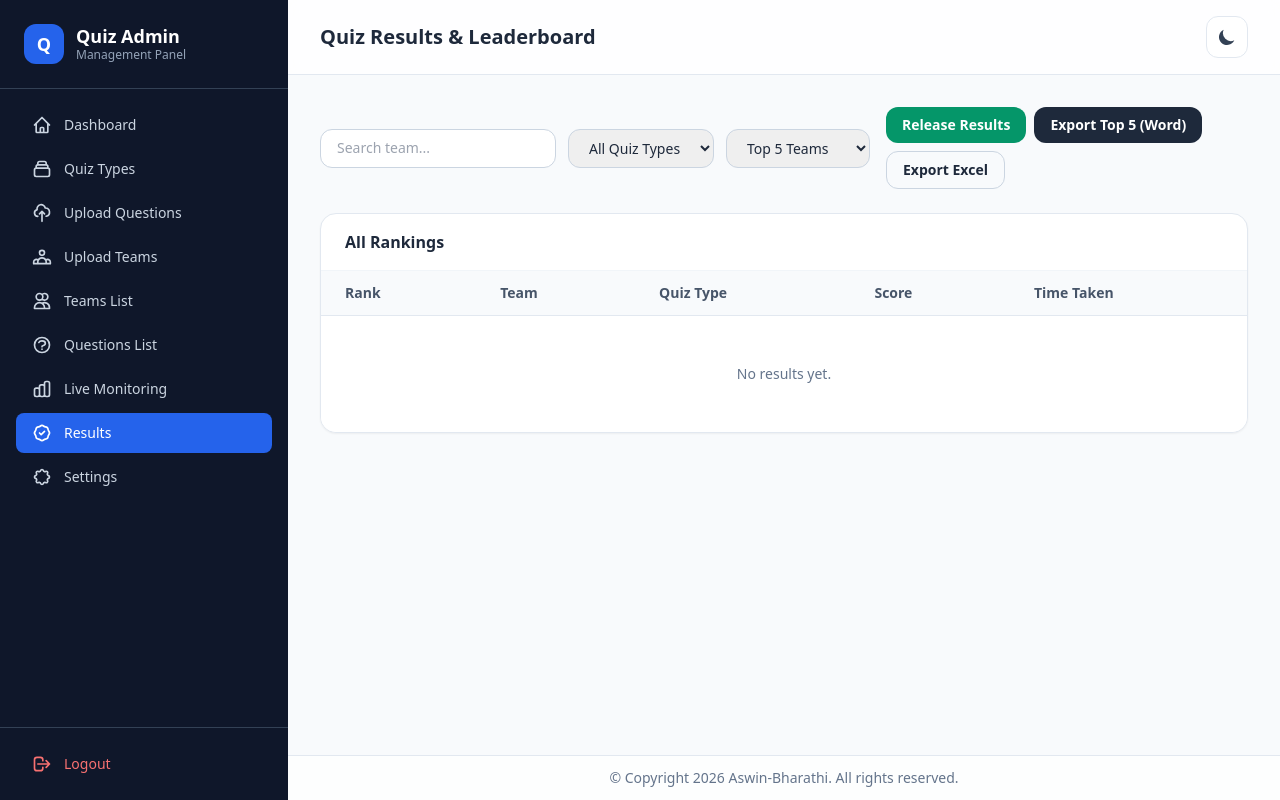
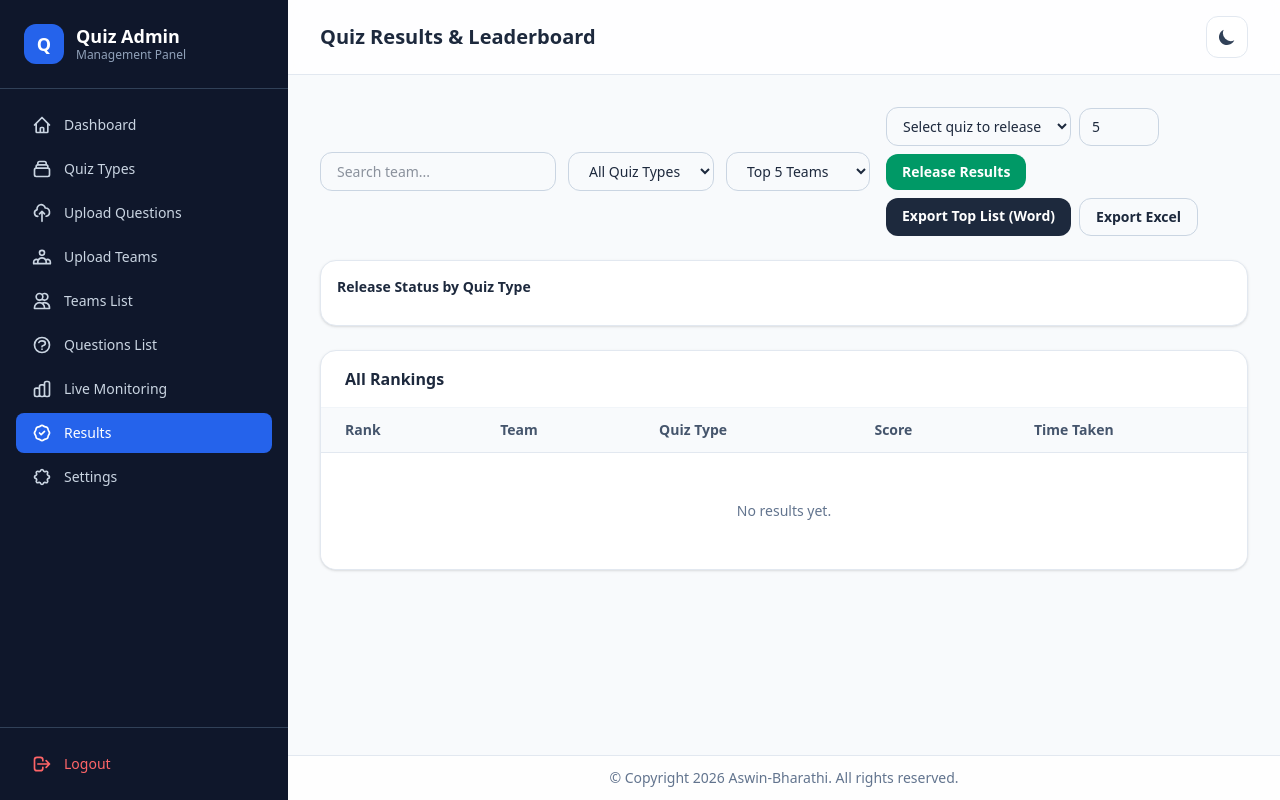
Before and after one commit to Aswin-bharathi/Prelims_Quiz, a Flask app: page /admin/results in a window 1280 px wide. Run offline with Flask 3, Linux system fonts and the light colour scheme; the visitor is signed in with stand-in values (Sample User, id 1); data that the repository does not hold is empty; some libraries are stand-ins or nearby versions.

Commit message:
Add no-cache headers, cache-busting, and results release/cancel feature

```diff
--- a/app/config.py
+++ b/app/config.py
@@ -1,15 +1,17 @@
 import os
+import time
 
 class Config:
     SECRET_KEY = os.environ.get('SECRET_KEY', 'intercollege_event_2025')
     DB_HOST = os.environ.get('DB_HOST', 'localhost')
     DB_USER = os.environ.get('DB_USER', 'root')
-    DB_PASSWORD = os.environ.get('DB_PASSWORD', 'aswin2772')
+    DB_PASSWORD = os.environ.get('DB_PASSWORD', '8305')
     DB_NAME = os.environ.get('DB_NAME', 'quiz_db')
     DEFAULT_ADMIN_USER = os.environ.get('ADMIN_USER', 'admin')
     DEFAULT_ADMIN_PASS = os.environ.get('ADMIN_PASS', 'admin@123#')
     PASSWORD_SUFFIX = os.environ.get('PASSWORD_SUFFIX', '@2k26')
     PER_PAGE = int(os.environ.get('PER_PAGE', 10))
+    ASSET_VERSION = str(int(time.time()))  # or a fixed git commit hash per deploy
     MONITORING_POLL_MS = int(os.environ.get('MONITORING_POLL_MS', 3000))
 
     @classmethod
--- a/app/routes/admin/__init__.py
+++ b/app/routes/admin/__init__.py
@@ -2,4 +2,23 @@ from flask import Blueprint
 
 admin_bp = Blueprint('admin', __name__, url_prefix='/admin')
 
-from app.routes.admin import auth, dashboard, quiz_types, teams, questions, monitoring, results, settings, api  # noqa: E402, F401
+# Disable browser caching for all admin pages
+@admin_bp.after_request
+def add_no_cache_headers(response):
+    response.headers["Cache-Control"] = "no-store, no-cache, must-revalidate, max-age=0"
+    response.headers["Pragma"] = "no-cache"
+    response.headers["Expires"] = "0"
+    return response
+
+# Import routes after creating the blueprint
+from app.routes.admin import (
+    auth,
+    dashboard,
+    quiz_types,
+    teams,
+    questions,
+    monitoring,
+    results,
+    settings,
+    api,
+)  # noqa: E402, F401
--- a/app/routes/admin/results.py
+++ b/app/routes/admin/results.py
@@ -34,6 +34,8 @@ def view_results():
     top_teams = ResultService.get_leaderboard(quiz_type_id, top_n)
     quiz_types = QuizTypeService.get_all()
     results_released = ResultService.get_announcement_state(quiz_type_id)
+    # NEW: status for every quiz type, so the page can show a badge per quiz
+    release_states = ResultService.get_all_announcement_states()
 
     return render_template(
         'admin/results.html',
@@ -41,6 +43,7 @@ def view_results():
         page=1, total_pages=1, search=search,
         quiz_type_id=quiz_type_id, quiz_types=quiz_types, total=total, top_n=top_n,
         results_released=results_released,
+        release_states=release_states,   # NEW
     )
 
 
@@ -49,6 +52,29 @@ def view_results():
 def release_results():
     quiz_type_id = request.form.get('quiz_type_id', type=int)
     top_n = request.form.get('top_n', 5, type=int)
+
+    if not quiz_type_id:
+        flash('Please select a quiz before releasing results.', 'danger')
+        return redirect(url_for('admin.view_results'))
+
+    if top_n < 1:
+        top_n = 5
+
     ResultService.set_announcement_state(True, top_n, quiz_type_id)
-    flash('Results have been released to students.', 'success')
+    flash(f'Results released for the selected quiz (top {top_n} teams).', 'success')
     return redirect(url_for('admin.view_results', quiz_type_id=quiz_type_id, top_n=top_n))
+
+
+# NEW ROUTE
+@admin_bp.route('/results/unrelease', methods=['POST'])
+@admin_login_required
+def unrelease_results():
+    quiz_type_id = request.form.get('quiz_type_id', type=int)
+
+    if not quiz_type_id:
+        flash('Please select a quiz to cancel release for.', 'danger')
+        return redirect(url_for('admin.view_results'))
+
+    ResultService.unset_announcement_state(quiz_type_id)
+    flash('Results release has been cancelled for the selected quiz.', 'success')
+    return redirect(url_for('admin.view_results', quiz_type_id=quiz_type_id))
--- a/migrate_db.py
+++ b/migrate_db.py
@@ -6,11 +6,9 @@ from the Prelims_Quiz/Prelims directory after configuring DB_* settings.
 
 from app.db_init import init_db
 
-
 def migrate_db():
     init_db()
     print('MySQL database schema is up to date.')
 
-
 if __name__ == '__main__':
     migrate_db()
--- a/templates/admin/base.html
+++ b/templates/admin/base.html
@@ -4,20 +4,19 @@
     <meta charset="UTF-8">
     <meta name="viewport" content="width=device-width, initial-scale=1.0">
     <title>{% block title %}Admin{% endblock %} | Quiz Platform</title>
-    <script src="https://cdn.tailwindcss.com"></script>
-    <link rel="stylesheet" href="{{ url_for('static', filename='css/admin.css') }}">
-    <script>
-        tailwind.config = {
-            darkMode: 'class',
-            theme: {
-                extend: {
-                    colors: {
-                        brand: { 50: '#eff6ff', 500: '#3b82f6', 600: '#2563eb', 700: '#1d4ed8', 900: '#1e3a8a' }
-                    }
-                }
-            }
+    <script src="https://cdn.jsdelivr.net/npm/@tailwindcss/browser@4"></script>
+    <style type="text/tailwindcss">
+        @custom-variant dark (&:where(.dark, .dark *));
+        @theme {
+            --color-brand-50: #eff6ff;
+            --color-brand-500: #3b82f6;
+            --color-brand-600: #2563eb;
+            --color-brand-700: #1d4ed8;
+            --color-brand-900: #1e3a8a;
         }
-    </script>
+    </style>
+
+    <link rel="stylesheet" href="{{ url_for('static', filename='css/admin.css') }}?v={{ config.ASSET_VERSION }}">
     <script>
         if (localStorage.getItem('color-theme') === 'dark' || (!('color-theme' in localStorage) && window.matchMedia('(prefers-color-scheme: dark)').matches)) {
             document.documentElement.classList.add('dark');
@@ -83,7 +82,7 @@
                 </div>
                 <div class="flex items-center gap-4">
                     <!-- Light/Dark Toggle Button -->
-                    <button id="theme-toggle" class="p-2.5 rounded-xl border border-slate-200 bg-white text-slate-700 hover:bg-slate-50 dark:border-slate-800 dark:bg-slate-900 dark:text-slate-300 dark:hover:bg-slate-850 transition-colors">
+                    <button id="theme-toggle" class="p-2.5 rounded-xl border border-slate-200 bg-white text-slate-700 hover:bg-slate-50 dark:border-slate-800 dark:bg-slate-900 dark:text-slate-300 dark:hover:bg-slate-800 dark:hover:text-white transition-colors">
                         <svg id="theme-toggle-light-icon" class="w-5 h-5 hidden" fill="currentColor" viewBox="0 0 20 20"><path d="M10 2a1 1 0 011 1v1a1 1 0 11-2 0V3a1 1 0 011-1zm4 8a4 4 0 11-8 0 4 4 0 018 0zm-.464 4.95l.707.707a1 1 0 001.414-1.414l-.707-.707a1 1 0 00-1.414 1.414zm2.12-10.607a1 1 0 010 1.414l-.706.707a1 1 0 11-1.414-1.414l.707-.707a1 1 0 011.414 0zM17 11a1 1 0 100-2h-1a1 1 0 100 2h1zm-7 4a1 1 0 011 1v1a1 1 0 11-2 0v-1a1 1 0 011-1zM5.05 14.142a1 1 0 00-1.414 1.414l.707.707a1 1 0 001.414-1.414l-.707-.707zm.707-11.121a1 1 0 00-1.414-1.414l-.707.707a1 1 0 001.414 1.414l.707-.707zM5 9a1 1 0 010 2H4a1 1 0 110-2h1z"></path></svg>
                         <svg id="theme-toggle-dark-icon" class="w-5 h-5 hidden" fill="currentColor" viewBox="0 0 20 20"><path d="M17.293 13.293A8 8 0 016.707 2.707a8.001 8.001 0 1010.586 10.586z"></path></svg>
                     </button>
@@ -132,7 +131,7 @@
         </main>
     </div>
     {% endif %}
-    <script src="{{ url_for('static', filename='js/admin.js') }}"></script>
+    <script src="{{ url_for('static', filename='js/admin.js') }}?v={{ config.ASSET_VERSION }}"></script>
     {% block scripts %}{% endblock %}
 </body>
 </html>
--- a/templates/admin/results.html
+++ b/templates/admin/results.html
@@ -19,13 +19,52 @@
         </select>
     </form>
     <div class="flex flex-wrap gap-2">
-        <form method="POST" action="{{ url_for('admin.release_results') }}" class="flex">
-            <input type="hidden" name="quiz_type_id" value="{{ quiz_type_id or '' }}">
-            <input type="hidden" name="top_n" value="{{ top_n }}">
-            <button type="submit" class="px-4 py-2 rounded-xl bg-emerald-600 text-white text-sm font-semibold hover:bg-emerald-500 transition">Release Results</button>
+        <form method="POST" action="{{ url_for('admin.release_results') }}" class="flex flex-wrap items-center gap-2">
+            <select name="quiz_type_id" required
+                class="px-3 py-2 rounded-xl border border-slate-300 dark:border-slate-700 dark:bg-slate-800 dark:text-white text-sm">
+                <option value="" disabled {% if not quiz_type_id %}selected{% endif %}>Select quiz to release</option>
+                {% for qt in quiz_types %}
+                <option value="{{ qt.id }}" {% if quiz_type_id == qt.id %}selected{% endif %}>{{ qt.name }}</option>
+                {% endfor %}
+            </select>
+
+            <input type="number" name="top_n" min="1" max="100" value="{{ top_n }}" required
+                class="w-20 px-3 py-2 rounded-xl border border-slate-300 dark:border-slate-700 dark:bg-slate-800 dark:text-white text-sm"
+                title="Top N teams to release">
+
+            <button type="submit"
+                class="px-4 py-2 rounded-xl bg-emerald-600 text-white text-sm font-semibold hover:bg-emerald-500 transition">
+                Release Results
+            </button>
         </form>
-        <a href="?format=word&quiz_type_id={{ quiz_type_id or '' }}&top_n={{ top_n }}" class="px-4 py-2 rounded-xl bg-slate-800 dark:bg-slate-700 text-white text-sm font-semibold hover:bg-slate-700 dark:hover:bg-slate-650 transition">Export Top {{ top_n }} (Word)</a>
+
+        {% if quiz_type_id and release_states.get(quiz_type_id) and release_states[quiz_type_id].released %}
+        <form method="POST" action="{{ url_for('admin.unrelease_results') }}">
+            <input type="hidden" name="quiz_type_id" value="{{ quiz_type_id }}">
+            <button type="submit"
+                class="px-4 py-2 rounded-xl bg-red-600 text-white text-sm font-semibold hover:bg-red-500 transition">
+                Cancel Release
+            </button>
+        </form>
+        {% endif %}
+
+        <a href="?format=word&quiz_type_id={{ quiz_type_id or '' }}&top_n={{ top_n }}" class="px-4 py-2 rounded-xl bg-slate-800 dark:bg-slate-700 text-white text-sm font-semibold hover:bg-slate-700 dark:hover:bg-slate-650 transition">Export Top List (Word)</a>
         <a href="?format=excel&quiz_type_id={{ quiz_type_id or '' }}&search={{ search }}&top_n={{ top_n }}" class="px-4 py-2 rounded-xl border border-slate-300 dark:border-slate-700 text-sm font-semibold hover:bg-slate-50 dark:hover:bg-slate-800 dark:text-slate-200 transition">Export Excel</a>
+    </div>
+</div>
+
+<div class="mb-6 bg-white dark:bg-slate-900 rounded-2xl border border-slate-200 dark:border-slate-800 shadow-sm p-4">
+    <h3 class="font-bold text-sm text-slate-800 dark:text-white mb-3">Release Status by Quiz Type</h3>
+    <div class="flex flex-wrap gap-2">
+        {% for qt in quiz_types %}
+        {% set state = release_states.get(qt.id) %}
+        <span class="px-3 py-1.5 rounded-full text-xs font-semibold border
+            {% if state and state.released %}bg-emerald-50 border-emerald-200 text-emerald-700 dark:bg-emerald-950/30 dark:border-emerald-900 dark:text-emerald-300
+            {% else %}bg-slate-50 border-slate-200 text-slate-500 dark:bg-slate-800 dark:border-slate-700 dark:text-slate-400{% endif %}">
+            {{ qt.name }} —
+            {% if state and state.released %}Released (Top {{ state.top_n }}){% else %}Not released{% endif %}
+        </span>
+        {% endfor %}
     </div>
 </div>
 
```
Also changed, not shown: app/services/result_service.py (+32 -14 lines), templates/admin/teams/edit.html (+14 -0 lines), 1 other file.
